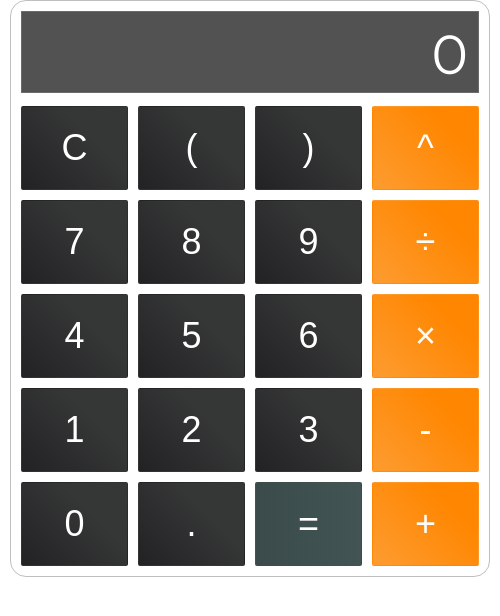
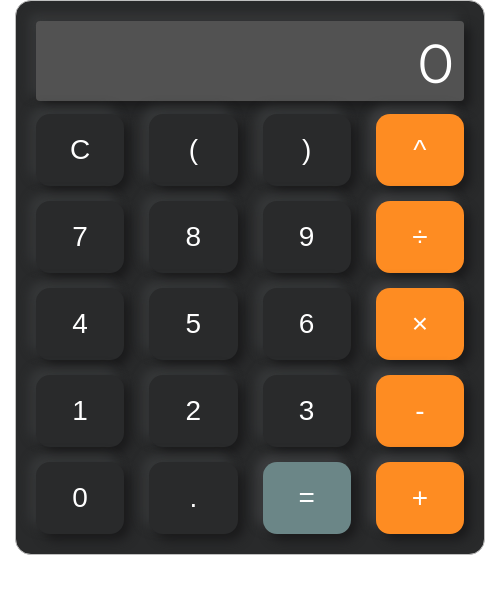
Before and after one commit to jyeung79/shuntingyard-calc, an Electron app: page static/index.html in a window 500 px wide. Drawn offline with Linux system fonts and the light colour scheme.

Commit message:
Change neumorphism look

```diff
--- a/scripts/calculator.js
+++ b/scripts/calculator.js
@@ -107,6 +107,7 @@ function pressBtn (btnID) {
             break;
         case 'LeftBracket':
             clickBrackets('(');
+
             break;
         case 'RightBracket':
             clickBrackets(')');
@@ -221,11 +222,11 @@ function clear() {
 function changeFontsize() {
     let eqnLength = displayString.length;
 
-    if (eqnLength <= 12) {
+    if (eqnLength <= 10) {
         screen.style.fontSize = "55px";
-    } else if (eqnLength > 12 && eqnLength <= 17) {
+    } else if (eqnLength > 10 && eqnLength <= 15) {
         screen.style.fontSize = "47px";
-    } else if (eqnLength > 17 && eqnLength <= 20) {
+    } else if (eqnLength > 15 && eqnLength <= 20) {
         screen.style.fontSize = "40px"
     } else {
         screen.style.fontSize = "35px";
--- a/static/style.css
+++ b/static/style.css
@@ -25,10 +25,11 @@ html {
 .calculator {
     margin-left: auto;
     margin-right: auto;
-    padding: 10px;
-    max-width: 500px;
+    padding: 20px;
+    max-width: 470px;
     border: 1px solid #bfbfbf;
     border-radius: 16px;
+    background: #292a2b;
 }
 
 .screen {
@@ -38,8 +39,11 @@ html {
     padding: 5px 10px 0 0px;
     min-height: 75px;
     width:100%;
-    background-color: #525252;
-    border: 1px solid #6b6b6b;
+    border-radius: 4px;
+    border-radius: 4px;
+    background: #525252;
+    box-shadow:  6px 6px 11px #1a1a1b,
+                 -6px -6px 11px #383a3b;
     color: #ffffff;
 
     text-align: right;
@@ -56,41 +60,40 @@ html {
 .calc-keys {
     display:grid;
     grid-template-columns: repeat(4, 1fr);
-    grid-row-gap: 10px;
-    grid-column-gap: 10px;
+    grid-row-gap: 15px;
+    grid-column-gap: 25px;
 }
 
 button {
-    font-size:36px;
+    font-size:28px;
     padding: 20px 0px;
-    border: 1px solid transparent;
-    border-radius: 2px;
     color: white;
-    background: rgb(34,34,36);
-    background: linear-gradient(45deg, rgba(34,34,36,1) 0%, rgba(53,54,54,1) 65%);
+    border: transparent;
+    border-radius: 14px;
+    background: #292a2b;
+    box-shadow:  6px 6px 11px #1a1a1b,
+                 -6px -6px 11px #383a3b;
 }
 
 button:hover {
     background: rgb(71,71,74);
-    background: linear-gradient(45deg, rgba(71,71,74,1) 40%, rgba(64,64,68,1) 67%);
 }
 
 #Equal {
-    background: rgb(59,75,75);
-    background: linear-gradient(90deg, rgba(59,75,75,1) 0%, rgba(66,84,84,1) 100%);
+    background:#6b8687;
 }
 
 #Equal:hover {
-    background: rgb(59,75,75);
-    background: linear-gradient(90deg, rgba(59,75,75,0.9144175329873728) 0%, rgba(66,84,84,0.923138463219931) 100%);
+    background:#769394;
 }
 
 .operators {
-    background: rgb(253,156,49);
-    background: linear-gradient(45deg, rgba(253,156,49,1) 0%, rgba(255,134,0,1) 74%);
+    border-radius: 14px;
+    background: #fe8c22;
+    box-shadow:  6px 6px 11px #1a1a1b,
+                 -6px -6px 11px #3f4042;
 }
 
 .operators:hover {
     background: rgb(252,163,64);
-    background: linear-gradient(45deg, rgba(252,163,64,1) 0%, rgba(254,152,39,1) 48%);
 }
```
